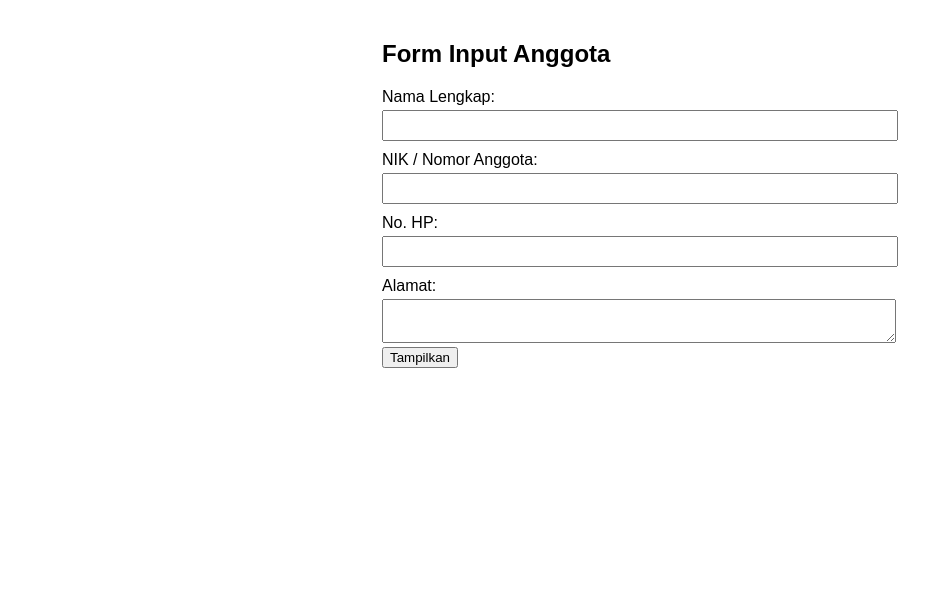
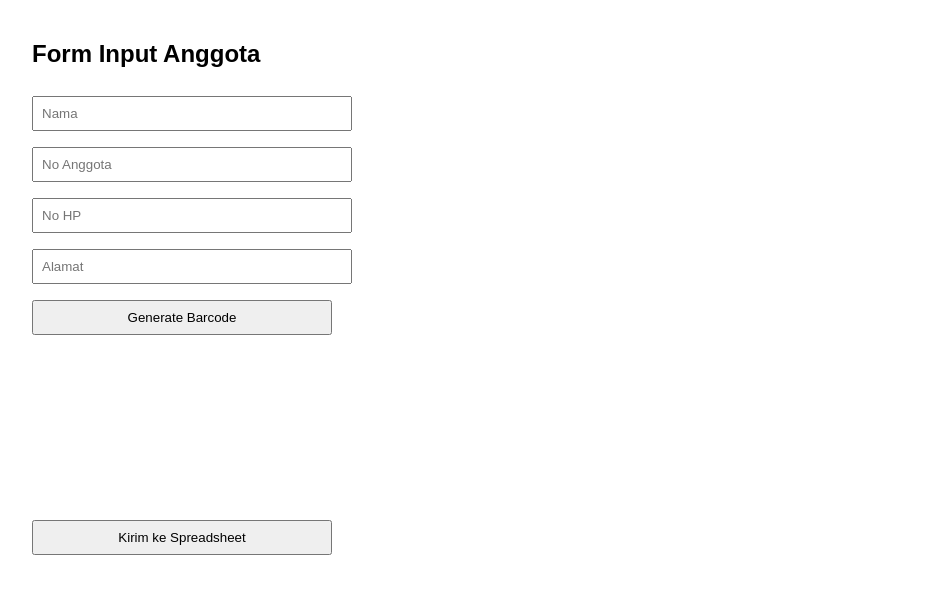
Before and after one commit to Koperasi01/Barcode-koperasi, a plain HTML site: page form-input-anggota.html in a window 1280 px wide. Shown: the whole page, without its empty margins (8-937 px from the left). Drawn offline with Linux system fonts and the light colour scheme.

Commit message:
Update form-input-anggota.html

```diff
--- a/form-input-anggota.html
+++ b/form-input-anggota.html
@@ -1,87 +1,79 @@
-
 <!DOCTYPE html>
 <html>
 <head>
-  <meta charset="UTF-8">
-  <title>Input Data Anggota</title>
-  <script src="https://cdn.jsdelivr.net/jsbarcode/3.11.5/JsBarcode.all.min.js"></script>
+  <title>Form Input Anggota Koperasi</title>
+  <script src="https://cdn.jsdelivr.net/npm/qrcode@1.5.0/build/qrcode.min.js"></script>
   <style>
     body {
       font-family: Arial, sans-serif;
-      padding: 20px;
-      max-width: 500px;
-      margin: auto;
+      margin: 40px;
     }
-    label {
-      display: block;
-      margin-top: 10px;
+    input, button {
+      margin: 8px 0;
+      padding: 8px;
+      width: 300px;
     }
-    input, textarea {
-      width: 100%;
-      padding: 6px;
-      margin-top: 4px;
-    }
-    #barcode {
-      margin-top: 20px;
-      display: block;
-    }
-    .output {
-      margin-top: 20px;
-      border-top: 1px solid #ccc;
-      padding-top: 10px;
+    canvas {
+      margin-top: 15px;
     }
   </style>
 </head>
 <body>
+
   <h2>Form Input Anggota</h2>
-  <form id="anggotaForm">
-    <label>Nama Lengkap:
-      <input type="text" id="nama" required>
-    </label>
-    <label>NIK / Nomor Anggota:
-      <input type="text" id="nik" required>
-    </label>
-    <label>No. HP:
-      <input type="text" id="hp">
-    </label>
-    <label>Alamat:
-      <textarea id="alamat"></textarea>
-    </label>
-    <button type="submit">Tampilkan</button>
-  </form>
 
-  <svg id="barcode"></svg>
+  <input id="nama" placeholder="Nama" /><br>
+  <input id="noanggota" placeholder="No Anggota" /><br>
+  <input id="nohp" placeholder="No HP" /><br>
+  <input id="alamat" placeholder="Alamat" /><br>
 
-  <div class="output" id="outputData" style="display:none;">
-    <p><strong>Nama:</strong> <span id="outNama"></span></p>
-    <p><strong>NIK:</strong> <span id="outNik"></span></p>
-    <p><strong>No. HP:</strong> <span id="outHp"></span></p>
-    <p><strong>Alamat:</strong> <span id="outAlamat"></span></p>
-  </div>
+  <button onclick="generateQR()">Generate Barcode</button><br>
+  <canvas id="qrcode"></canvas><br>
+
+  <button onclick="kirimKeSheets()">Kirim ke Spreadsheet</button>
 
   <script>
-    document.getElementById("anggotaForm").addEventListener("submit", function(e) {
-      e.preventDefault();
+    function generateQR() {
+      const noanggota = document.getElementById('noanggota').value;
+      const canvas = document.getElementById('qrcode');
+      if (!noanggota) {
+        alert("Isi No Anggota dulu!");
+        return;
+      }
+      QRCode.toCanvas(canvas, noanggota, function (error) {
+        if (error) console.error(error);
+        else console.log('QR code generated!');
+      });
+    }
 
-      const nama = document.getElementById("nama").value;
-      const nik = document.getElementById("nik").value;
-      const hp = document.getElementById("hp").value;
-      const alamat = document.getElementById("alamat").value;
+    function kirimKeSheets() {
+      const canvas = document.getElementById('qrcode');
+      const qrImage = canvas.toDataURL();
 
-      document.getElementById("outNama").textContent = nama;
-      document.getElementById("outNik").textContent = nik;
-      document.getElementById("outHp").textContent = hp;
-      document.getElementById("outAlamat").textContent = alamat;
-      document.getElementById("outputData").style.display = "block";
+      const data = {
+        nama: document.getElementById('nama').value,
+        noanggota: document.getElementById('noanggota').value,
+        nohp: document.getElementById('nohp').value,
+        alamat: document.getElementById('alamat').value,
+        qrimage: qrImage
+      };
 
-      JsBarcode("#barcode", nik, {
-        format: "CODE128",
-        lineColor: "#000",
-        width: 2,
-        height: 60,
-        displayValue: true
-      });
-    });
+      fetch("https://script.google.com/macros/s/AKfycbwRcuQq-yGyqqf4G_YuL8fHaXOBoSU-0tTpgkg9JAE3D-0hUDvm57MSkeS-ynJhJaTLdA/exec", {
+        method: "POST",
+        body: JSON.stringify(data),
+        headers: {
+          "Content-Type": "application/json"
+        }
+      }).then(res => res.text())
+        .then(txt => {
+          alert(" Data berhasil dikirim ke Google Spreadsheet!");
+          console.log(txt);
+        }).catch(err => {
+          alert(" Gagal mengirim data.");
+          console.error(err);
+        });
+    }
   </script>
+
 </body>
 </html>
```
